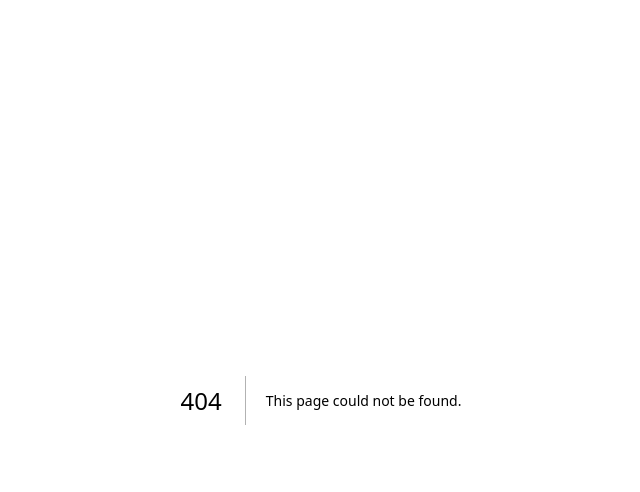
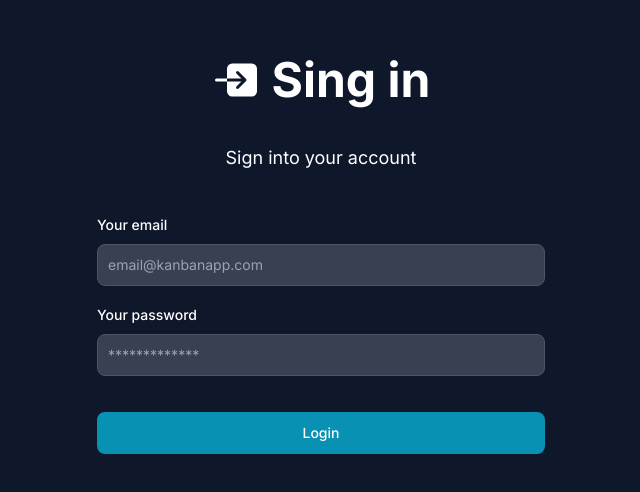
Before and after one commit to VictorZ94/kanban-board, a Next.js app: page /auth/login in a window 1280 px wide. Before the commit this address had no page. Shown: the top 492 px of the page, without its empty margins (319-959 px from the left). Built offline with nearby package versions, Linux system fonts and the light colour scheme.

Commit message:
custom login page

```diff
--- /dev/null
+++ b/src/app/auth/login/page.tsx
@@ -0,0 +1,117 @@
+"use client"
+import { Button, Label, TextInput } from "flowbite-react";
+import { signIn } from "next-auth/react";
+import React, { use, useState } from "react";
+import { IoEnter } from "react-icons/io5";
+import { useRouter } from "next/navigation";
+
+const LoginPage = () => {
+  const [formData, setFormData] = useState({
+    email: "",
+    password: "",
+  });
+  const router = useRouter();
+
+  const { email, password } = formData;
+
+  const handleOnChange = (event: React.ChangeEvent<HTMLInputElement>) => {
+    setFormData({ ...formData, [event.target.name]: event.target.value });
+  };
+
+  const handleOnSubmit = async (event: React.FormEvent<HTMLFormElement>) => {
+    event.preventDefault();
+
+    const res = await signIn("credentials", {
+      email,
+      password,
+      redirect: false
+    })
+
+    if (res?.error) {
+      alert(res.error)
+    } else {
+      router.push("/")
+    }
+
+    console.log(res);
+  };
+
+  return (
+    <div className="mt-14 mx-auto max-w-md mb-5 text-white">
+      <h1 className="font-bold text-5xl flex justify-center">
+        <IoEnter className="mr-3" />
+        Sing in
+      </h1>
+      <p className="my-10 text-center text-lg">Sign into your account</p>
+      <form className="flex max-w-md flex-col gap-4" onSubmit={handleOnSubmit}>
+        <div>
+          <div className="mb-2 block">
+            <Label htmlFor="email1" value="Your email" />
+          </div>
+          <TextInput
+            id="email1"
+            type="email"
+            placeholder="email@kanbanapp.com"
+            name="email"
+            value={email}
+            autoComplete="off"
+            onChange={handleOnChange}
+            required
+          />
+        </div>
+        <div>
+          <div className="mb-2 block">
+            <Label htmlFor="password1" value="Your password" />
+          </div>
+          <TextInput
+            id="password1"
+            type="password"
+            name="password"
+            placeholder="*************"
+            value={password}
+            onChange={handleOnChange}
+            required
+          />
+        </div>
+        <Button type="submit" className="my-5">
+          Login
+        </Button>
+      </form>
+      {/* <p className="mt-3 text-sm">
+        Don't have an account{" "}
+        <Link to={"/signup"} className="text-cyan-500">
+          Sign up
+        </Link>
+      </p>
+      <p className="mt-3 text-sm">
+        Forgot your password{" "}
+        <Link to={"/reset-password"} className="text-cyan-500">
+          Reset password
+        </Link>
+      </p> */}
+      {/* {isError && (
+        <div
+          className="flex items-center p-4 my-4 text-sm text-red-800 border border-red-300 rounded-lg bg-red-50 dark:bg-gray-800 dark:text-red-400 dark:border-red-800"
+          role="alert"
+        >
+          <svg
+            className="flex-shrink-0 inline w-4 h-4 me-3"
+            aria-hidden="true"
+            xmlns="http://www.w3.org/2000/svg"
+            fill="currentColor"
+            viewBox="0 0 20 20"
+          >
+            <path d="M10 .5a9.5 9.5 0 1 0 9.5 9.5A9.51 9.51 0 0 0 10 .5ZM9.5 4a1.5 1.5 0 1 1 0 3 1.5 1.5 0 0 1 0-3ZM12 15H8a1 1 0 0 1 0-2h1v-3H8a1 1 0 0 1 0-2h2a1 1 0 0 1 1 1v4h1a1 1 0 0 1 0 2Z" />
+          </svg>
+          <span className="sr-only">Info</span>
+          <div>
+            <span className="font-medium">Danger alert!</span> <br></br>
+            {message}
+          </div>
+        </div>
+      )} */}
+    </div>
+  )
+}
+
+export default LoginPage;
```
